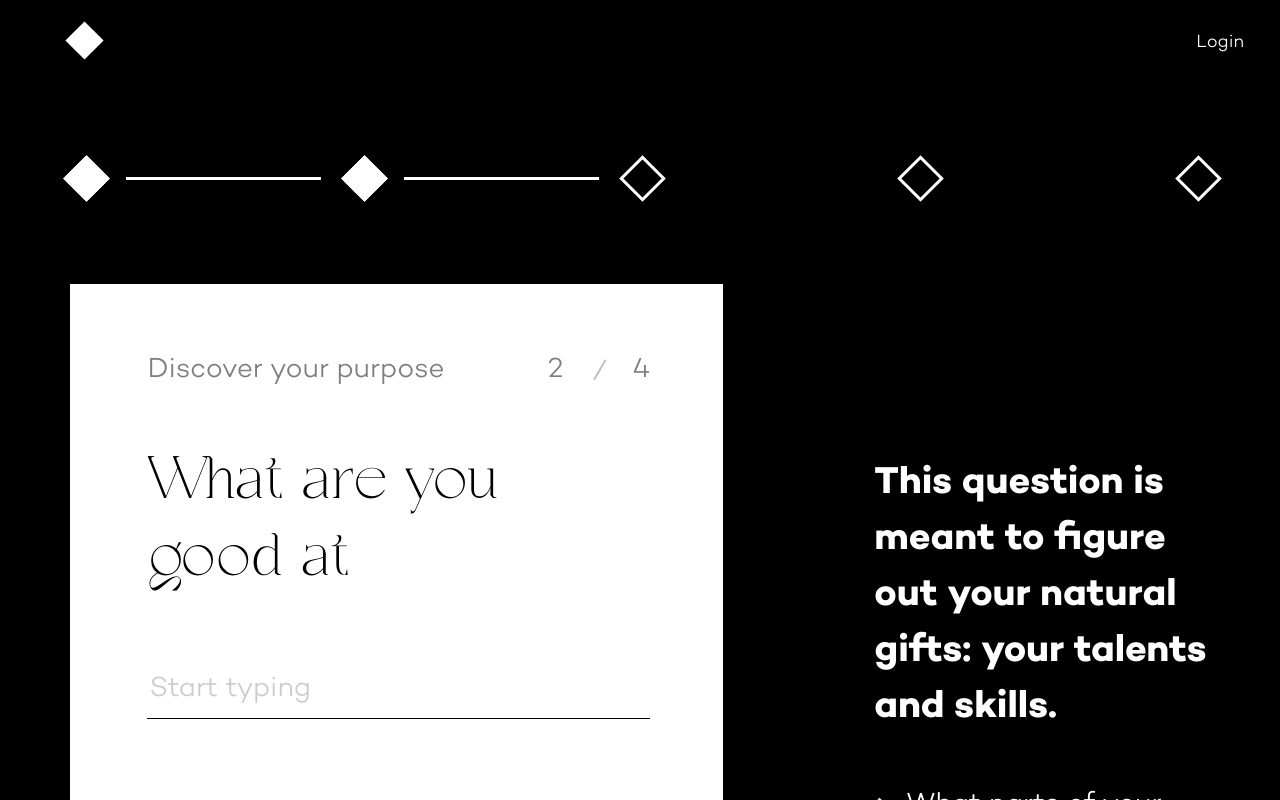
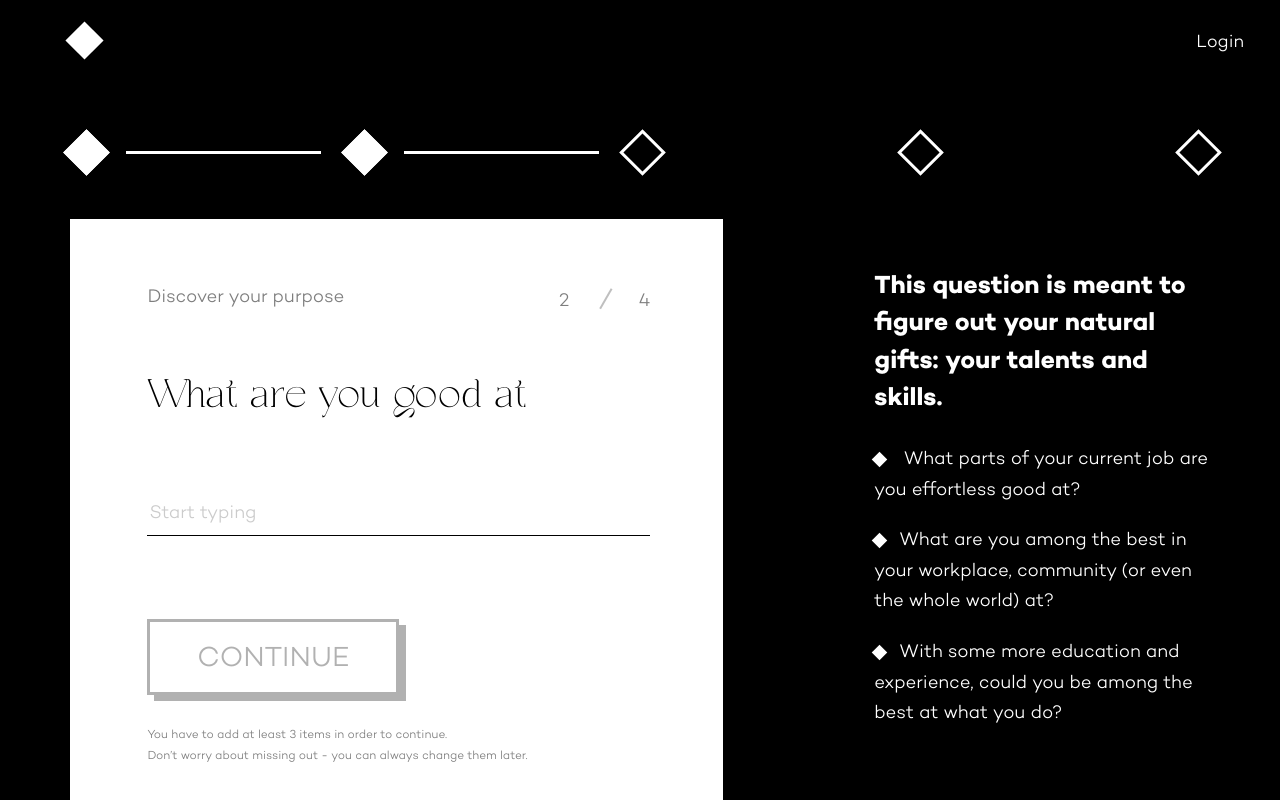
Before and after one commit to kaloyan-kamburov/Ikigai, a React (Create React App) app: page /what-are-you-good-at in a window 1280 px wide. Shown: the top 800 px of the page. Built offline with nearby package versions, Linux system fonts and the light colour scheme; no server answers.

Commit message:
add viewport sized typograph

```diff
--- a/src/components/Header.js
+++ b/src/components/Header.js
@@ -340,7 +340,7 @@ const Header = ({ userState }) => {
                         type="submit"
                         disabled={!props.valid || props.submitting}
                       >
-                        Register
+                        Sign up
                       </button>
                     </form>
                   )}
@@ -366,9 +366,7 @@ const Header = ({ userState }) => {
                   <h4>
                     Your profile
                     <br />
-                    <span className="log-out" onClick={handleLogOut}>
-                      Log out
-                    </span>
+
                   </h4>
                 </div>
                 <Form
@@ -443,7 +441,7 @@ const Header = ({ userState }) => {
                                 name="old_password"
                                 component="input"
                                 type="password"
-                                placeholder="Old password"
+                                placeholder="Current password"
                                 className={
                                   props.touched.old_password &&
                                   props.errors.old_password
@@ -487,7 +485,7 @@ const Header = ({ userState }) => {
                                 name="new_password2"
                                 component="input"
                                 type="password"
-                                placeholder="Confirm password"
+                                placeholder="Repeat new password"
                                 className={
                                   props.touched.new_password2 &&
                                   props.errors.new_password2
@@ -511,8 +509,11 @@ const Header = ({ userState }) => {
                         type="submit"
                         disabled={!props.valid || props.submitting}
                       >
-                        Save
+                        Save changes
                       </button>
+                      <span className="log-out" onClick={handleLogOut}>
+                      Log out
+                    </span>
                     </form>
                   )}
                 </Form>
--- a/src/styles/buttons.scss
+++ b/src/styles/buttons.scss
@@ -16,22 +16,34 @@ button {
   }
 }
 .btn-lg {
-  height: 107px;
+  // height: 107px;
+  height: 84px;
+  // height: 5.3vw;
   width: 341px;
-  font-size: 40px;
-  line-height: 107px;
+  // font-size: 40px;
+  font-size: 32px;
+  // line-height: 107px;
+  line-height: 84px;
+  // font-size: 1.8vw;
+  // line-height: 5.3vw;
 }
 .btn-small {
   height: 76px;
   width: 252px;
   font-size: 28px;
+  // font-size: 1.45vw;
   line-height: 76px;
+  // height: 3.95vw;
+  // line-height: 3.95vw;
 }
 .btn-viewExamples {
   font-size: 28px;
-  letter-spacing: 0;
+  // font-size: 1.45vw;
+  // height: 3.95vw;
+  // line-height: 3.95vw;
   height: 76px;
   line-height: 76px;
+
   text-decoration: underline;
   box-shadow: none;
   border: none;
@@ -47,16 +59,20 @@ button {
 .btn-save {
   border: 1px solid;
   box-shadow: none;
-  padding: 5px;
+  // padding: 5px;
   font-size: 15px;
+  line-height: 30px;
+  height: 30px;
+  width: 55px;
+  // font-size: 0.78vw;
 }
 .closeBtn {
   position: absolute;
-  right: 10px;
-  top: 10px;
+  right: 15px;
+  top: 15px;
   opacity: 0.3;
-  width: 25px;
-  height: 25px;
+  width: 20px;
+  height: 20px;
   cursor: pointer;
   &:hover {
     opacity: 1;
@@ -66,7 +82,7 @@ button {
     position: absolute;
     left: 15px;
     content: " ";
-    height: 25px;
+    height: 20px;
     width: 2px;
     background-color: $black;
   }
@@ -78,21 +94,14 @@ button {
   }
 }
 .btn-submit {
-  height: 72px;
+  height: 70px;
   width: 100%;
-  font-size: 25px;
-  line-height: 72px;
+  line-height: 70px;
   display: block;
-  font-size: 28px;
-  margin-top: 85px;
-  &:disabled {
-    opacity: 0.3;
-  }
-  &:hover {
-    background-color: $black;
-    color: $white;
-    -webkit-transition: all 0.4s;
-    -moz-transition: all 0.4s;
-    transition: all 0.4s;
-  }
+  font-size: 22px;
+  // font-size: 28px;
+  // font-size: 1.45vw;
+  // line-height: 3.72vw;
+  // height: 3.72vw;
+  margin-top: 50px;
 }
--- a/src/styles/chart.scss
+++ b/src/styles/chart.scss
@@ -350,7 +350,7 @@
     display: block;
   }
   & div {
-    padding: 40px 0 20px;
+    padding: 30px 0 20px;
     & p {
       color: $white;
       font-family: Campton;
--- a/src/styles/congratulations.scss
+++ b/src/styles/congratulations.scss
@@ -1,23 +1,29 @@
 .congratulations {
   text-align: center;
+  padding-top: 100px;
 }
 .congrats-title {
   color: $black;
-  font-size: 160px;
+  // font-size: 160px;
   font-weight: 100;
-  line-height: 176px;
+  // line-height: 176px;
   text-align: center;
-  padding: 189px 0 45px;
+  // padding: 189px 0 45px;
+  padding: 0 0 45px;
+  font-size: 8vw;
+  line-height:9vw;
 }
 .congrats-subTitle {
   color: $black;
   font-family: Campton;
-  font-size: 44px;
-  line-height: 64px;
+  // font-size: 44px;
+  // line-height: 64px;
+  font-size: 2.29vw;
+  line-height:3.33vw;
   text-align: center;
 }
 .congrats-body {
-  padding: 58px 0 46px;
+  // padding: 58px 0 46px;
   width: 65%;
   margin: 0 auto;
 }
--- a/src/styles/form.scss
+++ b/src/styles/form.scss
@@ -3,7 +3,8 @@
 }
 .wizard {
   display: flex;
-  padding: 76px 0 89px;
+  // padding: 76px 0 89px;
+  padding:50px 0;
   width: 122%;
 }
 .wizard__step {
@@ -57,24 +58,27 @@
 .form-bg {
   background: $white;
   padding: 64px 73px 151px 77px;
+  // padding: 100px 0;
 }
 .formHead-title,
 .page-number {
   opacity: 0.5;
   color: $black;
   font-family: Campton;
-  font-size: 28px;
-  line-height: 46px;
+  // font-size: 28px;
+  // line-height: 46px;
+  font-size: 1.45vw;
+  line-height: 2.39vw;
   display: inline-block;
 }
 .form-title {
   color: $black;
   font-family: Casta;
   // font-size: 120px;
-  font-size: 67px;
+  font-size: 3.48vw;
   font-weight: 100;
   // line-height: 132px;
-  line-height: 77px;
+  line-height: 5.20vw;
 }
 .page-number {
   float: right;
@@ -104,38 +108,45 @@
   opacity: 0.4;
   color: $black;
   font-family: Campton;
-  font-size: 18px;
+  // font-size: 18px;
+  font-size: 0.93vw;
   letter-spacing: 0;
-  line-height: 46px;
+  line-height: 2.39vw;
+  // line-height: 46px;
   padding: 45px 0 16px;
 }
 .form-btns {
-  padding: 83px 0 45px;
+  padding: 83px 0 30px;
 }
 .form-foot {
   & p {
     opacity: 0.5;
     color: $black;
     font-family: Campton;
-    font-size: 18px;
-    line-height: 32px;
+    // font-size: 18px;
+    // line-height: 32px;
+    font-size: 0.93vw;
+    line-height: 1.66vw;
   }
 }
 .form-questions {
-  padding-top: 172px;
+  // padding-top: 172px;
+  padding-top: 50px;
 }
 .form-questions-title {
   color: $white;
   font-family: Campton-Bold;
-  font-size: 38px;
-  line-height: 56px;
+  // font-size: 38px;
+  // line-height: 56px;
   font-weight: 600;
+  font-size: 1.97vw;
+  line-height: 2.91vw;
 }
 .form-questions-list {
   color: $white;
   padding-top: 27px;
   & li {
-    padding: 20px 0;
+    padding-bottom: 20px;
     &:before {
       content: "";
       display: inline-block;
@@ -145,7 +156,11 @@
       transform: rotate(315deg);
       background-color: $white;
       margin-right: 14px;
-      line-height: 46px;
+      // line-height: 46px;
+      line-height: 2.39vw;
+    }
+    &:last-child{
+      padding-bottom: 0;
     }
   }
 }
@@ -180,16 +195,20 @@
   &[class*="custom-select__multi-value"] {
     color: $black;
     font-family: Campton;
-    font-size: 28px;
+    // font-size: 28px;
     letter-spacing: 0;
-    line-height: 46px;
+    // line-height: 46px;
+    font-size: 1.45vw;
+    line-height: 2.39vw;
   }
   &[class*="__input"] {
     color: $black;
     font-family: Campton;
-    font-size: 28px;
+    // font-size: 28px;
     letter-spacing: 0;
-    line-height: 46px;
+    // line-height: 46px;
+    font-size: 1.45vw;
+    line-height: 2.39vw;
   }
   &[class*="value-container"] {
     mark {
@@ -198,11 +217,13 @@
   }
   &[class*="-placeholder"] {
     font-family: Campton;
-    font-size: 28px;
+    // font-size: 28px;
     letter-spacing: 0;
-    line-height: 46px;
+    // line-height: 46px;
     opacity: 0.2;
     color: $black;
+    font-size: 1.45vw;
+    line-height: 2.39vw;
   }
 }
 
@@ -255,7 +276,8 @@
 .error {
   color: red;
   padding-top: 5px;
-  font-size: 14px;
+  // font-size: 14px;
+  font-size: 0.73vw;
   font-family: Campton;
 }
 
--- a/src/styles/itemsPopup.scss
+++ b/src/styles/itemsPopup.scss
@@ -34,6 +34,8 @@
         // line-height: 36px;
         font-size: 18px;
         line-height: 28px;
+        // font-size: 0.93vw;
+        // line-height: 1.45vw;
       }
     }
   }
@@ -45,8 +47,10 @@
 
   h4 {
     font-size: 20px;
+    // font-size: 1.04vw;
     margin-bottom: 20px;
     line-height: 24px;
+    // line-height: 1.25vw;
     display: flex;
     align-items: center;
   }
--- a/src/styles/modal.scss
+++ b/src/styles/modal.scss
@@ -11,7 +11,7 @@
   position: fixed;
 
   .modal-wrapper {
-    max-width: 500px;
+    max-width: 450px;
     width: 100%;
     // max-width: 90%;
     // max-height: 90%;
@@ -23,11 +23,11 @@
     display: flex;
     justify-content: center;
     align-items: center;
-    padding: 115px;
-    margin: 12em auto;
+    padding: 80px;
+    margin: 10em auto;
     // text-align: center;
 
-    border-radius: 6px;
+    // border-radius: 6px;
     border: 1px solid rgba(0, 0, 0, 0.3);
     -webkit-box-shadow: 0 3px 7px rgba(0, 0, 0, 0.3);
     -moz-box-shadow: 0 3px 7px rgba(0, 0, 0, 0.3);
@@ -38,28 +38,30 @@
 
       .log-out {
         color: #000000;
-        width: 200px;
+        // width: 200px;
         font-family: Campton;
-        text-transform: uppercase;
-        border: 3px solid #000000;
+        // text-transform: uppercase;
+        // border: 3px solid #000000;
+        text-decoration: underline;
         background: #ffffff;
-        box-shadow: 7px 6px;
+        // box-shadow: 7px 6px;
         display: inline-block;
         vertical-align: middle;
-        font-size: 28px;
-        line-height: 50px;
+        font-size: 20px;
+        // line-height: 46px;
         cursor: pointer;
+        margin-top: 50px;
 
-        &:hover {
-          background-color: #000000;
-          color: #ffffff;
-          transition: all 0.4s;
-        }
+        // &:hover {
+        //   background-color: #000000;
+        //   color: #ffffff;
+        //   transition: all 0.4s;
+        // }
       }
     }
     .closeBtn {
-      top: 40px;
-      right: 40px;
+      top: 25px;
+      right: 30px;
       &::before,
       &::after {
         height: 30px;
@@ -90,9 +92,10 @@
     color: #000000;
     font-family: Casta;
     font-weight: 100;
-    font-size: 80px;
+    // font-size: 80px;
+    font-size: 3.3vw;
     text-align: center;
-    margin-bottom: 85px;
+    margin-bottom: 30px;
   }
 }
 .field-wrapper {
@@ -106,7 +109,7 @@
     border-bottom-color: $black;
     color: $black;
     font-weight: 300;
-    font-size: 28px;
+    font-size: 22px;
     padding: 15px;
     font-family: Campton;
     &::placeholder {
@@ -116,7 +119,8 @@
 }
 .view {
   font-family: Campton;
-  font-size: 18px;
+  // font-size: 18px;
+  font-size: 0.93vw;
   padding-bottom: 20px;
   display: block;
   &:hover {
--- a/src/styles/typography.scss
+++ b/src/styles/typography.scss
@@ -4,10 +4,12 @@ html {
 }
 
 h1 {
-  font-size: 220px;
+  // font-size: 220px;
+  font-size: 11.4583vw;
   font-family: Casta;
   color: $black;
-  line-height: 242px;
+  // line-height: 242px;
+  line-height: 11vw;
   text-align: left;
   font-weight: 100;
 }
@@ -15,29 +17,37 @@ h1 {
 h2 {
   color: $black;
   font-family: Casta;
-  font-size: 100px;
-  line-height: 110px;
+  // font-size: 100px;
+  font-size: 5.20vw;
+  // line-height: 110px;
+  line-height: 5.72vw;
   font-weight: 100;
 }
 
 h3 {
   color: $black;
   font-family: Campton;
-  font-size: 44px;
-  line-height: 64px;
+  // font-size: 44px;
+  font-size: 2.35vw;
+  // line-height: 64px;
+  line-height: 3vw;
   font-weight: 100;
 }
 p, ul {
   color: #000000;
   font-family: Campton;
-  font-size: 28px;
-  line-height: 46px;
+  // font-size: 28px;
+  // line-height: 46px;
+  font-size: 1.45vw;
+  line-height: 2.39vw;
 }
 h6{
   color: $white;
   font-family: Campton-Bold;
-  font-size: 24px;
-  line-height: 29px;
+  font-size: 22px;
+  line-height: 24px;
   text-align: left;
   font-weight:bold;
+  // font-size: 1.25vw;
+  // line-height: 1.5vw;
 }
```
Also changed, not shown: src/server/server.js (+4 -4 lines).
